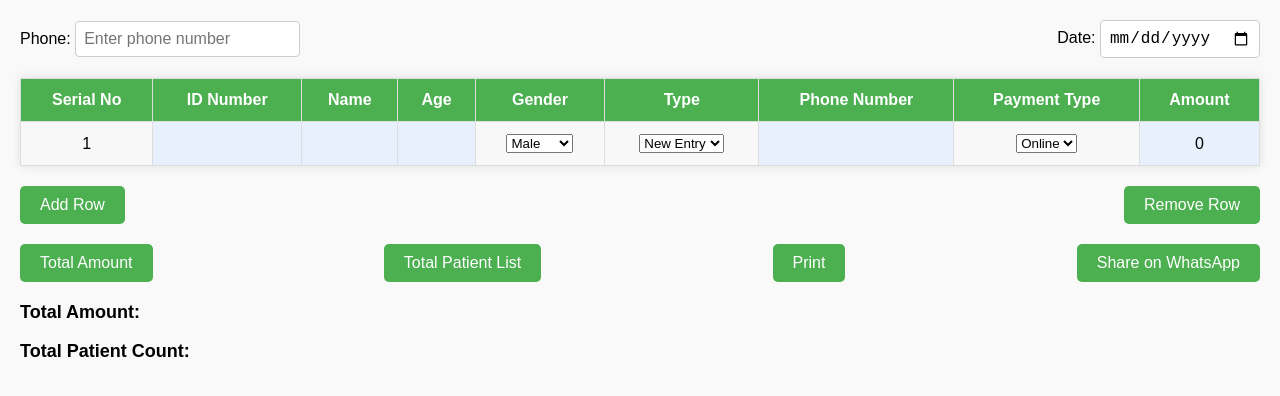
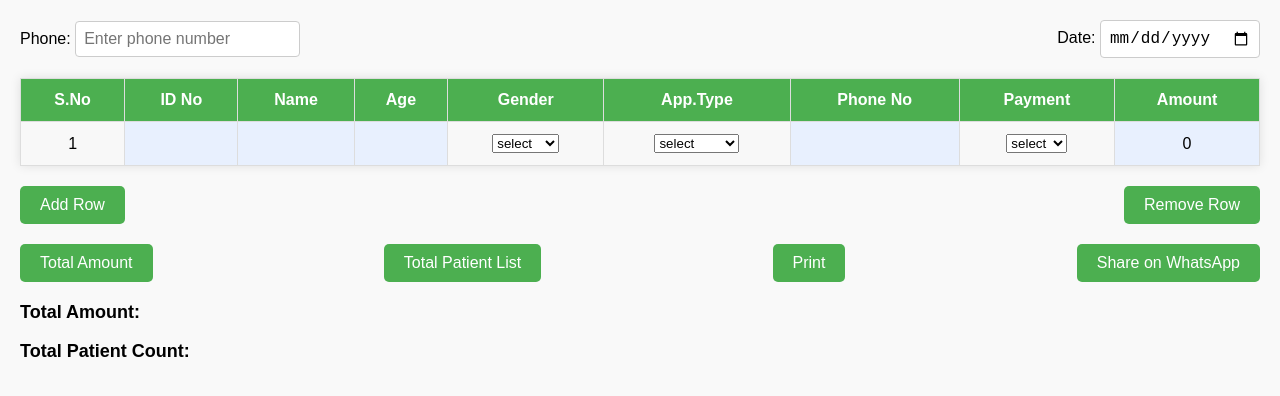
Before and after one commit to durgaprasadsagar/Daily-Patient-List, a plain HTML site: page index.html in a window 1280 px wide. Drawn offline with Linux system fonts and the light colour scheme.

Commit message:
Update index.html

```diff
--- a/index.html
+++ b/index.html
@@ -174,14 +174,14 @@
     <table id="patientTable">
         <thead>
             <tr>
-                <th>Serial No</th>
-                <th>ID Number</th>
+                <th>S.No</th>
+                <th>ID No</th>
                 <th>Name</th>
                 <th>Age</th>
                 <th>Gender</th>
-                <th>Type</th>
-                <th>Phone Number</th>
-                <th>Payment Type</th>
+                <th>App.Type</th>
+                <th>Phone No</th>
+                <th>Payment</th>
                 <th>Amount</th>
             </tr>
         </thead>
@@ -193,6 +193,7 @@
                 <td contenteditable="true"></td>
                 <td>
                     <select>
+                        <option value="select">select</option>
                         <option value="Male">Male</option>
                         <option value="Female">Female</option>
                         <option value="Other">Other</option>
@@ -200,6 +201,7 @@
                 </td>
                 <td>
                     <select>
+                        <option value="select">select</option>
                         <option value="New Entry">New Entry</option>
                         <option value="Revisit">Revisit</option>
                         <option value="Only Enter">Only Enter</option>
@@ -208,6 +210,7 @@
                 <td contenteditable="true"></td>
                 <td>
                     <select>
+                        <option value="select">select</option>
                         <option value="Online">Online</option>
                         <option value="Cash">Cash</option>
                         <option value="None">None</option>
```
